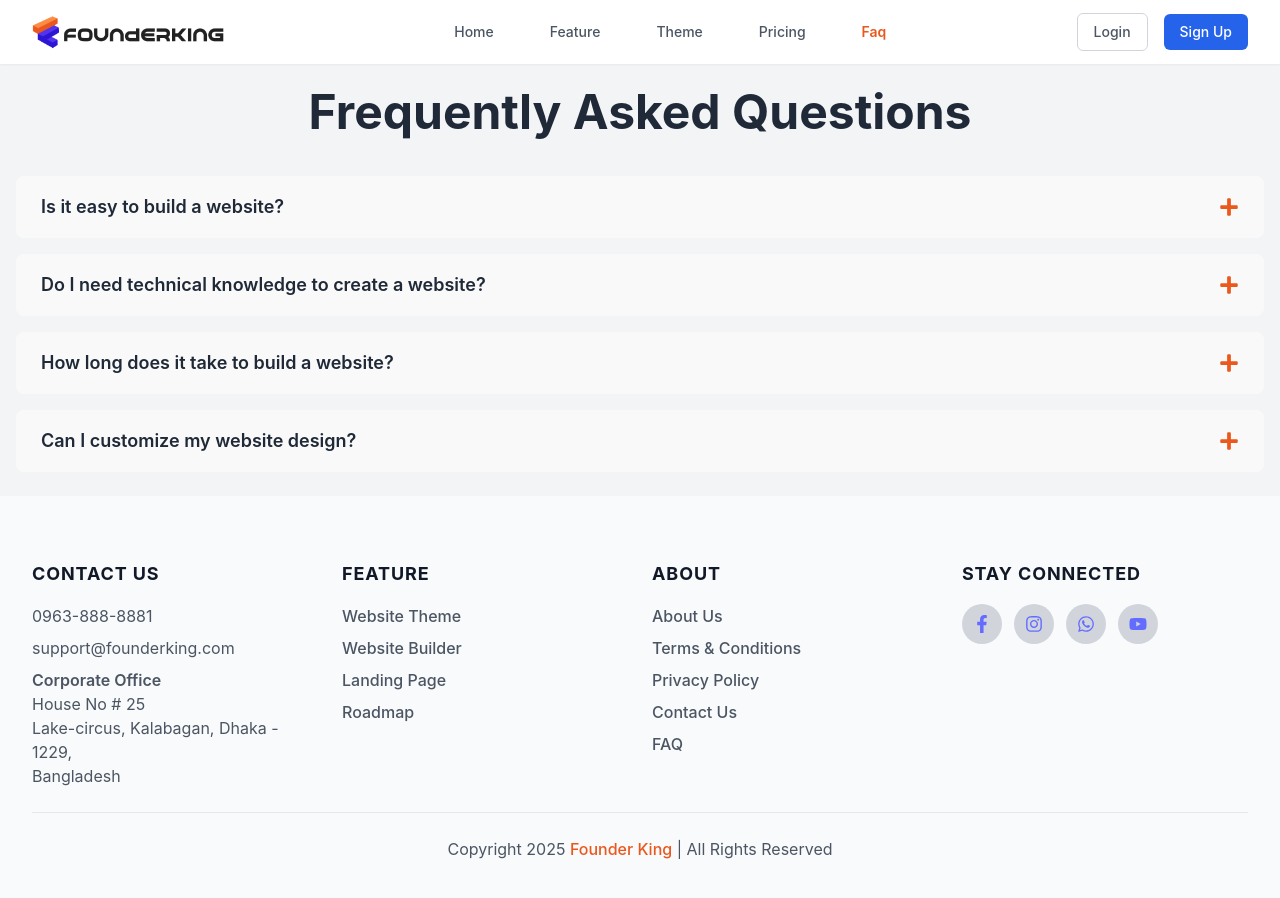
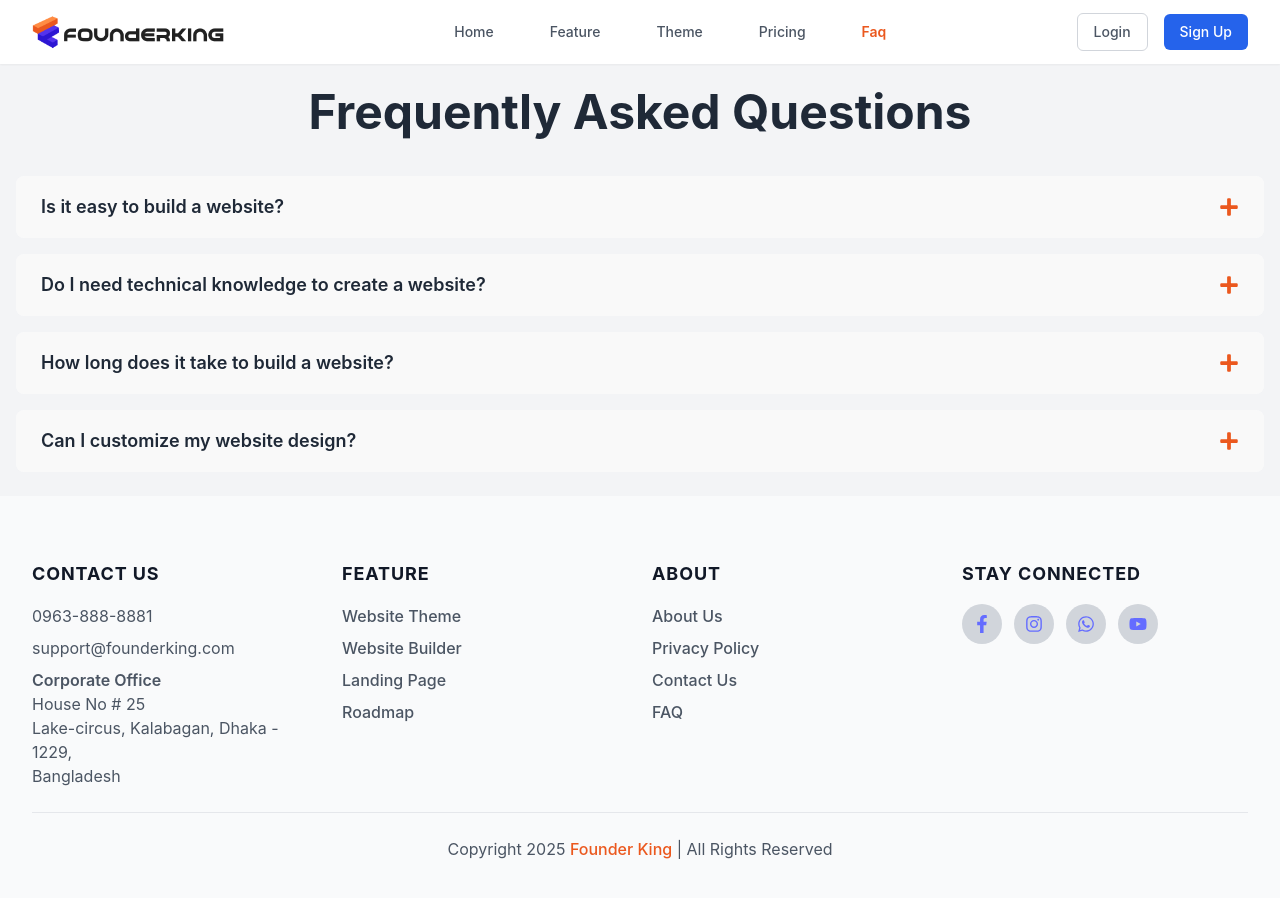
Before and after one commit to iftekharrafti/founder-king-frontend-reactjs, a React (Vite) app: page /faq in a window 1280 px wide. Shown: the top 898 px of the page. Built offline with nearby package versions, Linux system fonts and the light colour scheme.

Commit message:
Remove 'Terms & Conditions' link from Footer component

```diff
--- a/src/components/organisms/Footer/Footer.jsx
+++ b/src/components/organisms/Footer/Footer.jsx
@@ -14,7 +14,6 @@ const Footer = () => {
 
     const aboutLinks = [
         { text: 'About Us', href: '/about-us' },
-        { text: 'Terms & Conditions', href: '/terms-condition' },
         { text: 'Privacy Policy', href: '/privacy-policy' },
         { text: 'Contact Us', href: '/contact-us' },
         { text: 'FAQ', href: '/faq' },
```
